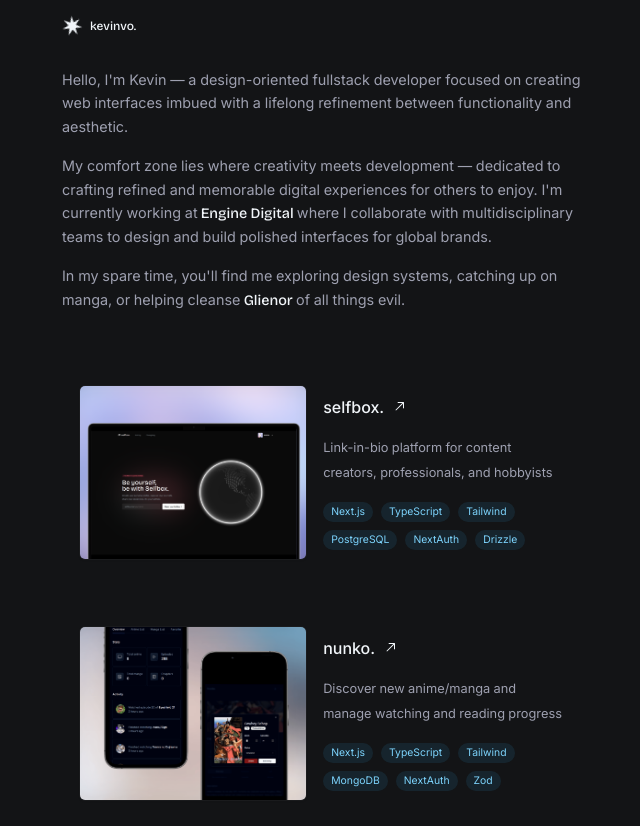
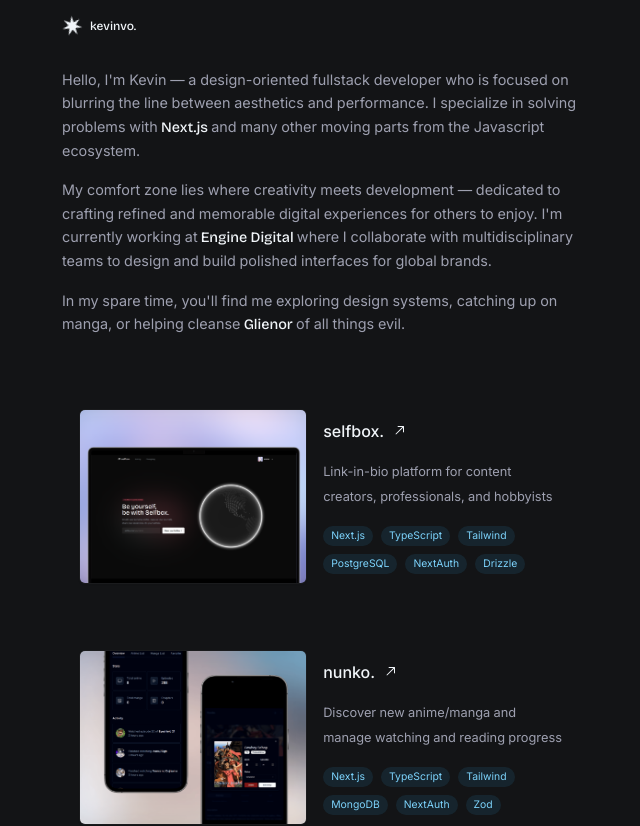
Before and after one commit to Yezo/portfolio-v2, a Next.js app: page / in a window 1280 px wide. Shown: the top 826 px of the page, without its empty margins (318-958 px from the left). Built offline with nearby package versions, Linux system fonts and the light colour scheme.

Commit message:
chore: edit intro text

```diff
--- a/src/app/page.tsx
+++ b/src/app/page.tsx
@@ -15,8 +15,12 @@ export default function Home() {
     <>
       <Section>
         <Paragraph>
-          Hello, I'm Kevin — a design-oriented fullstack developer focused on creating web
-          interfaces imbued with a lifelong refinement between functionality and aesthetic.
+          Hello, I'm Kevin — a design-oriented fullstack developer who is focused on blurring the
+          line between aesthetics and performance. I specialize in solving problems with
+          <WordLink href="https://nextjs.org/Next.js" newTab={true}>
+            Next.js
+          </WordLink>{" "}
+          and many other moving parts from the Javascript ecosystem.
         </Paragraph>
 
         <Paragraph>
```
